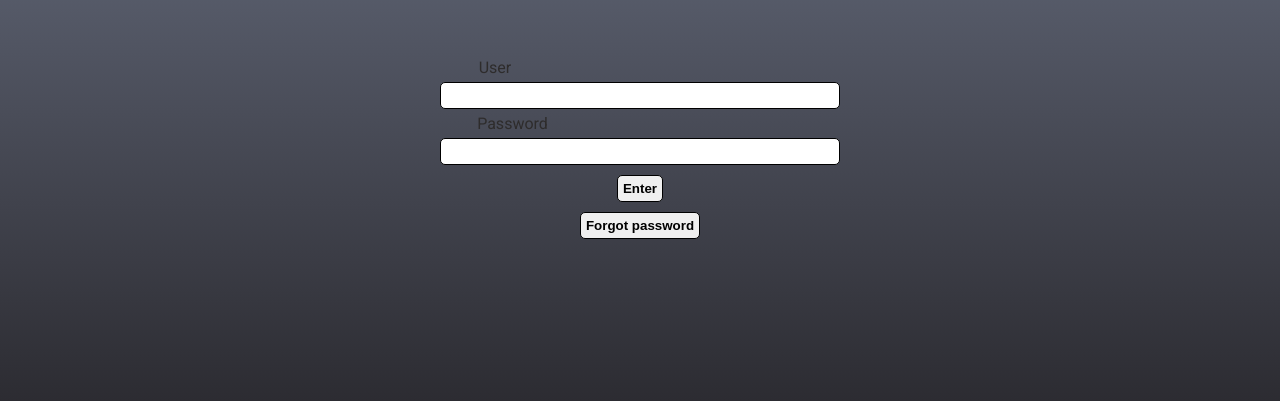
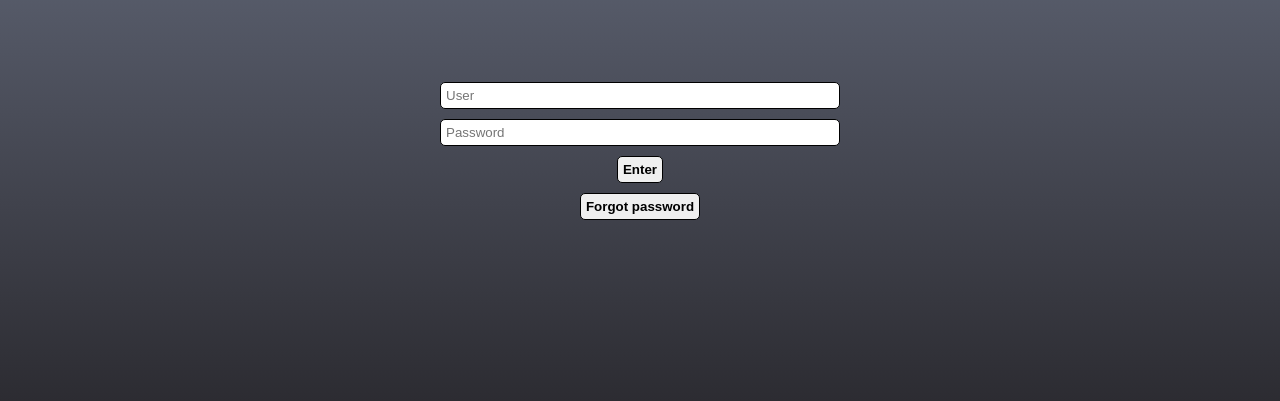
Before and after one commit to cassianotadaoyasumitsu/denki, a plain HTML site: page adm.html in a window 1280 px wide. Shown: the part 349-750 px from the top of the page. Drawn offline with Linux system fonts and the light colour scheme.

Commit message:
feat: input

```diff
--- a/adm.html
+++ b/adm.html
@@ -14,15 +14,13 @@
   </div>
   <div id="app_adm">
     <img src="images/logo.png" alt="logo">
-    <p class="user_adm">User</p>
-    <input class="input_adm" type="text">
-    <p class="password_adm">Password</p>
-    <input class="input_adm" type="text">
+
+    <input class="input_adm" type="text" placeholder="User">
+
+    <input class="input_adm" type="text" placeholder="Password">
     <button class="button_adm" type="submit">Enter</button>
     <button class="button_adm" type="button">Forgot password</button>
-
   </div>
-
 
 </body>
 </html>
```
Also changed, not shown: index.html (+3 -3 lines).
